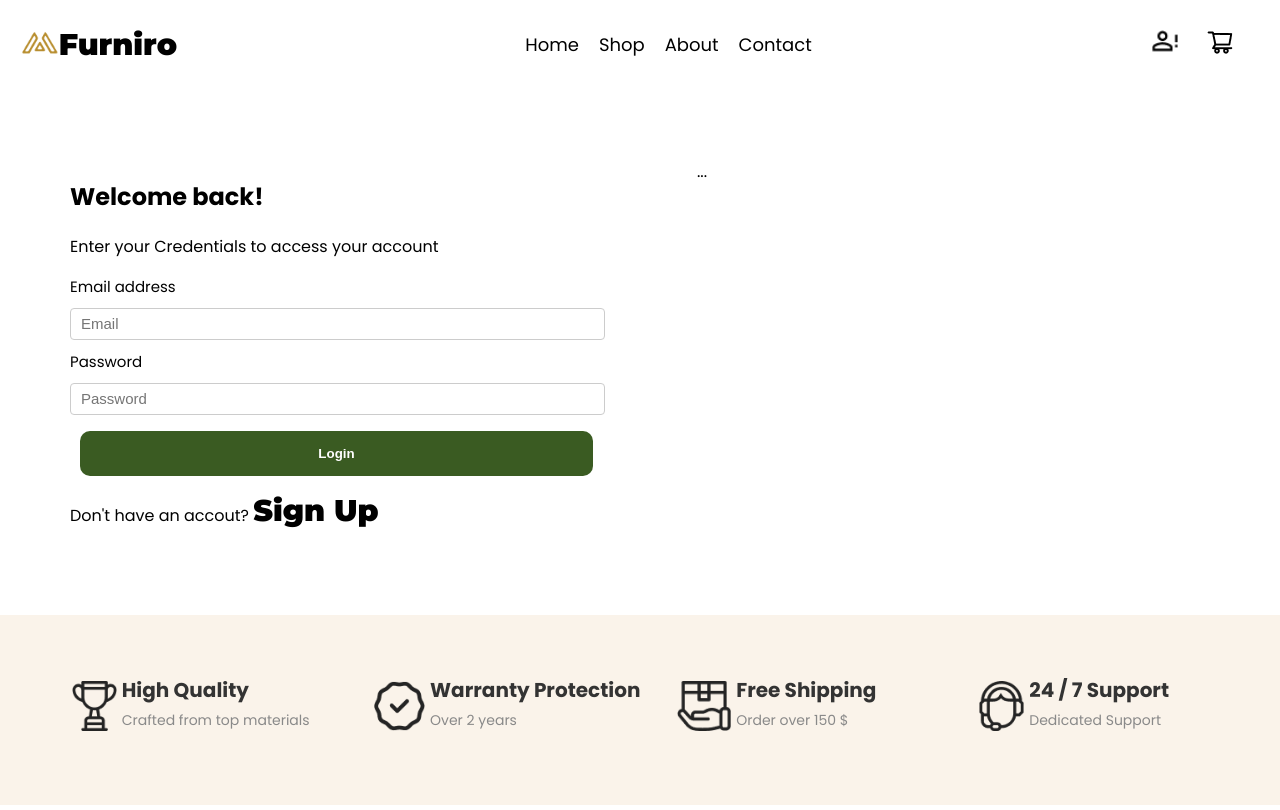
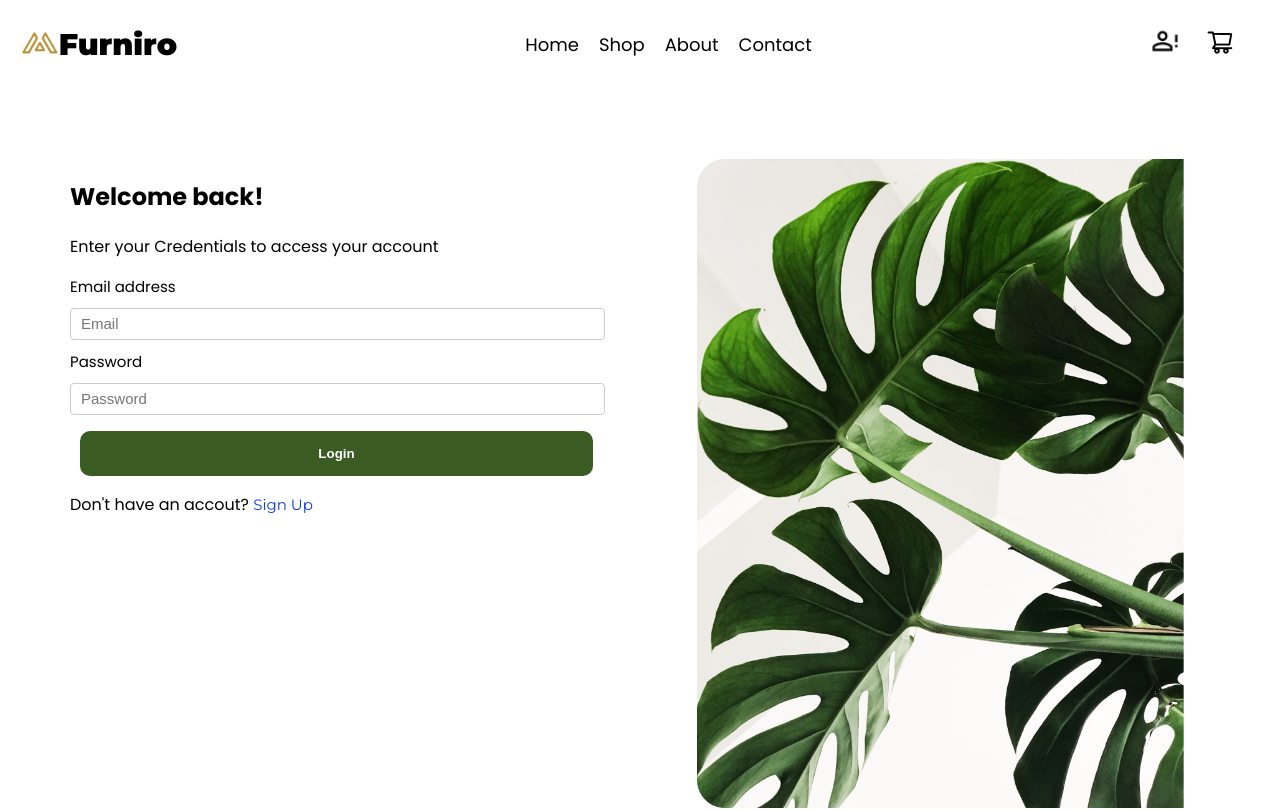
Before and after one commit to hallanpf/desafio3-frontend, a React (Vite) app: page /signin in a window 1280 px wide. Shown: the top 810 px of the page. Built offline with nearby package versions, Linux system fonts and the light colour scheme.

Commit message:
Feat: css content

```diff
--- a/src/components/Signin.tsx
+++ b/src/components/Signin.tsx
@@ -32,11 +32,11 @@ function Signin() {
         <label htmlFor="password">Password</label>
         <input type="password" value={password} onChange={(e) => setPassword(e.target.value)} placeholder="Password" required />
         <p><button type="submit">Login</button></p>
-        <p>Don't have an accout? <Link to="/signup">Sign Up</Link></p>
+        <p>Don't have an accout? <Link to="/signup" className='sign'>Sign Up</Link></p>
       </form>
     </div>
     <div className='right'>
-      ...
+      <img src="../src/assets/chris-lee-70l1tDAI6rM-unsplash.png" />
     </div>
     </div>
   );
--- a/src/components/Signup.tsx
+++ b/src/components/Signup.tsx
@@ -34,13 +34,13 @@ function Signup() {
           <input type="email" value={email} onChange={(e) => setEmail(e.target.value)} placeholder="Email" required />
           <label htmlFor="password">Password</label>
           <input type="password" value={password} onChange={(e) => setPassword(e.target.value)} placeholder="Password" required />
-          <p><input type='checkbox' name='agree' value='agree' /> I agree to the terms & policy</p>
+          <p>I agree to the terms & policy</p>
           <p><button type="submit">Signup</button></p>
-          <p>Have an accout? <Link to="/signin">Sign In</Link></p>
+          <p>Have an accout? <Link to="/signin" className='sign'>Sign In</Link></p>
         </form>
       </div>
       <div className='right'>
-        ...
+      <img src="../src/assets/chris-lee-70l1tDAI6rM-unsplash.png" />
       </div>
     </div>
   );
--- a/src/index.css
+++ b/src/index.css
@@ -645,6 +645,7 @@ form input[type="email"] {
 .auth-content p {
   text-align: justify;
 }
+
 .auth-content p button {
   width: 100%;
   background-color: #3A5B22;
@@ -655,6 +656,16 @@ form input[type="email"] {
   padding: 15px 100px;
   border-radius: 10px;
   margin-left: 10px;
+}
+
+.auth-content p .sign {
+  color:#0F3DDE;
+  font-size: 15px;
+  font-weight: 500;
+}
+
+.auth-content .right img {
+  width: 95%;
 }
 
 .pagination {
```
Also changed, not shown: src/assets/chris-lee-70l1tDAI6rM-unsplash.png (renamed from src/assets/chris-lee-70l1tDAI6rM-unsplash 1.png).
